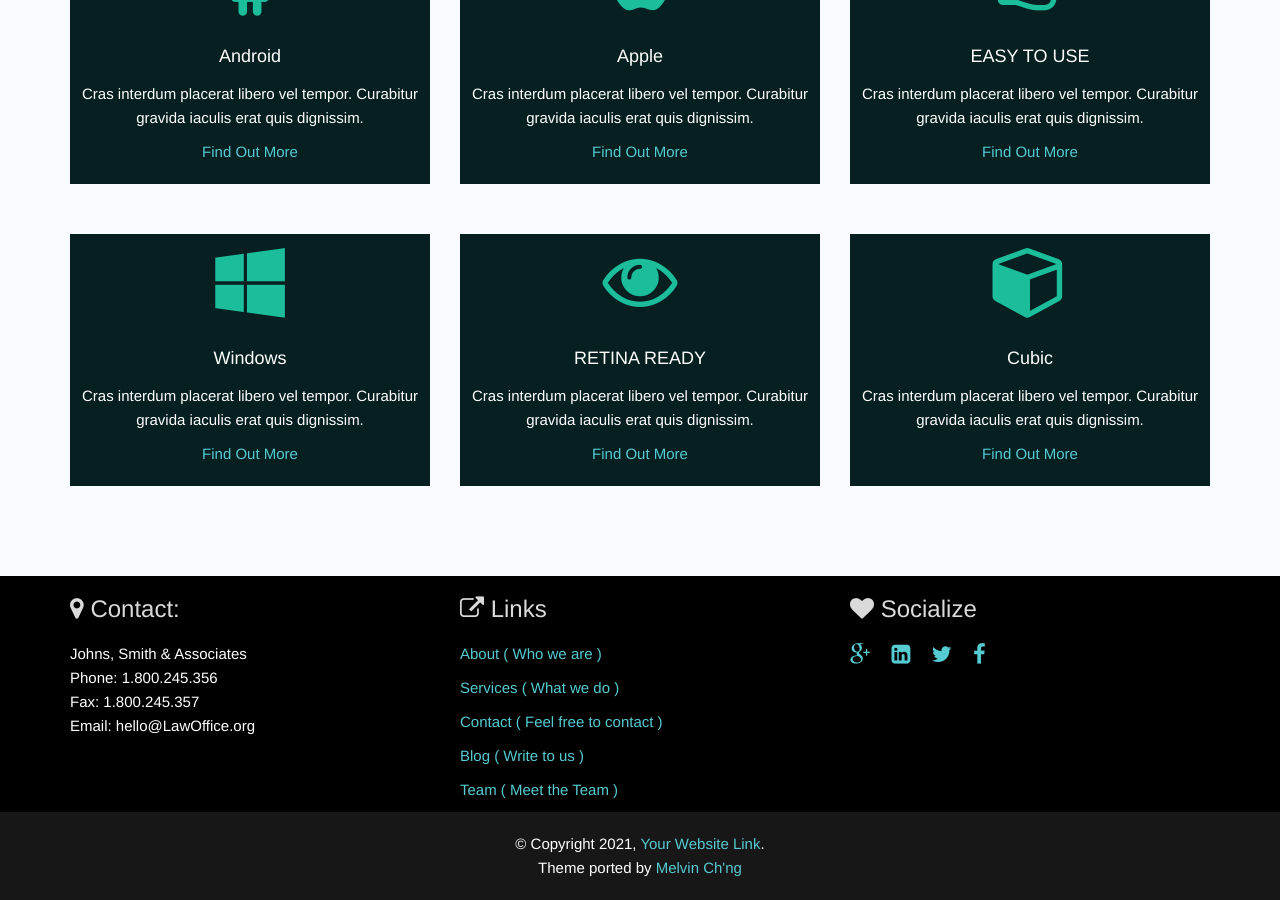
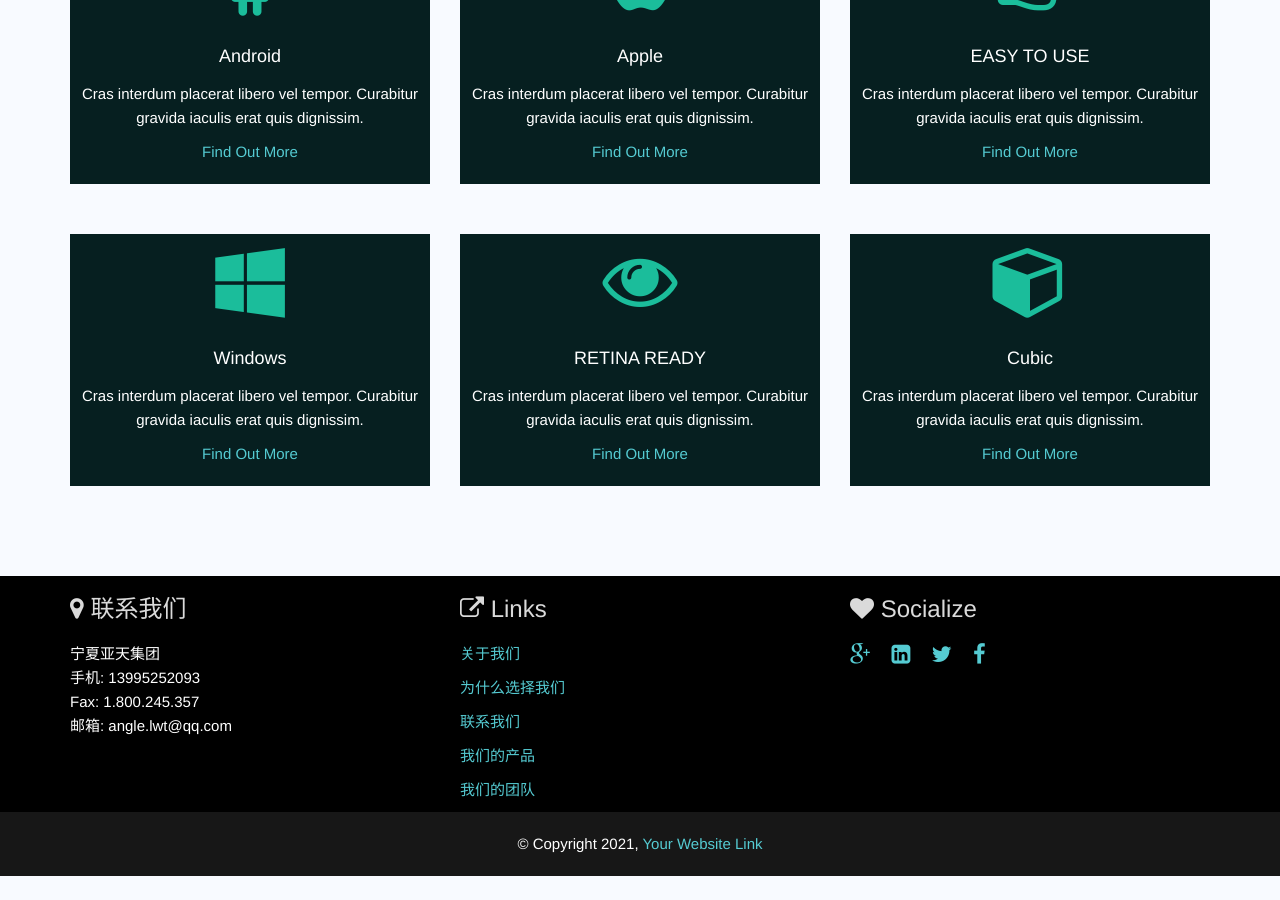
Before and after one commit to AngleLwt/AngleLwt-AngleLwt.github.io, a Jekyll site: the page built from index.html, in a window 1280 px wide and 900 px high, scrolled down 822 px. Built offline with Jekyll 4.4.1, drawn with Linux system fonts in a browser that asks for light colours; after the commit the page ends 1698 px from its top, so only the background shows below that; some of the changed text lies outside the part shown.

Commit message:
Asia Orcale 改版中文

```diff
--- a/_config.yml
+++ b/_config.yml
@@ -13,8 +13,8 @@
 # you will see them accessed via {{ site.title }}, {{ site.email }}, and so on.
 # You can create any custom variable you would like, and they will be accessible
 # in the templates via {{ site.myvariable }}.
-title: Business Jekyll Theme
-email: your-email@example.com
+title: Asia Orcale
+email: angle.lwt@qq.com
 description: > # this means to ignore newlines until "baseurl:"
   Yet another Jekyll theme. It is designed for business purpose and ported by
   Melvin Ch'ng.
@@ -22,11 +22,11 @@ baseurl: "" # the subpath of your site, e.g. /blog
 url: "" # the base hostname & protocol for your site, e.g. http://example.com
 
 # Company Information
-company_name: Johns, Smith & Associates
-address_line: Via Ludovisi 39-45, Rome, 54267, Italy
-telephone_number: 1.800.245.356
+company_name: 宁夏亚天集团
+address_line: 宁夏省银川市兴庆区亚天财富中心
+telephone_number: 13995252093
 fax_number: 1.800.245.357
-company_email: hello@LawOffice.org
+company_email: angle.lwt@qq.com
 google_map: https://www.google.com/maps/embed?pb=!1m14!1m12!1m3!1d3618.727010735933!2d91.837871!3d24.907291700000002!2m3!1f0!2f0!3f0!3m2!1i1024!2i768!4f13.1!5e0!3m2!1sen!2s!4v1404919738144
 
 # Social Link
--- a/_includes/footer.html
+++ b/_includes/footer.html
@@ -3,21 +3,21 @@
   <div class="container">
     <div class="row">
       <div class="col-md-4">
-        <h3><i class="fa fa-map-marker"></i> Contact:</h3>
+        <h3><i class="fa fa-map-marker"></i> 联系我们</h3>
         <p class="footer-contact">
           {{ site.company_name }} <br>
-          Phone: {{ site.telephone_number }} <br>
+          手机: {{ site.telephone_number }} <br>
           Fax: {{ site.fax_number }} <br>
-          Email: {{ site.company_email }}<br>
+          邮箱: {{ site.company_email }}<br>
         </p>
       </div>
       <div class="col-md-4">
         <h3><i class="fa fa-external-link"></i> Links</h3>
-        <p><a href="/about"> About ( Who we are )</a></p>
-        <p><a href="/about"> Services ( What we do )</a></p>
-        <p><a href="/contact"> Contact ( Feel free to contact )</a></p>
-        <p><a href="/blog"> Blog ( Write to us )</a></p>
-        <p><a href="/team"> Team ( Meet the Team )</a></p>
+        <p><a href="/about">关于我们</a></p>
+        <p><a href="/about"> 为什么选择我们</a></p>
+        <p><a href="/contact">联系我们</a></p>
+        <p><a href="/blog"> 我们的产品</a></p>
+        <p><a href="/team">我们的团队</a></p>
       </div>
       <div class="col-md-4">
         <h3><i class="fa fa-heart"></i> Socialize</h3>
@@ -51,6 +51,6 @@
   </div>
 
   <div class="copyright text center">
-    <p>&copy; Copyright {{ site.time | date: '%Y' }}, <a href="#">Your Website Link</a>. <br>Theme ported by <a href="https://melvinchng.github.io/" target="_blank">Melvin Ch'ng</a></p>
+    <p>&copy; Copyright {{ site.time | date: '%Y' }}, <a href="#">Your Website Link</a> </p>
   </div>
 </footer>
--- a/_includes/header.html
+++ b/_includes/header.html
@@ -16,19 +16,19 @@
   <div id="navbar-spy" class="collapse navbar-collapse navbar-responsive-collapse">
     <ul class="nav navbar-nav pull-right">
       <li class="active">
-        <a href="/">Home</a>
+        <a href="/">主页</a>
       </li>
       <li>
-        <a href="/about.html">About</a>
+        <a href="/about.html">关于我们</a>
       </li>
       <li>
-        <a href="/blog.html">Blog</a>
+        <a href="/blog.html">我们的产品</a>
       </li>
       <li>
-        <a href="/team.html">Team</a>
+        <a href="/team.html">我们的团队</a>
       </li>
       <li>
-        <a href="/contact.html"><span>Contact</span></a>
+        <a href="/contact.html"><span>联系我们</span></a>
       </li>
     </ul>
   </div>
```
